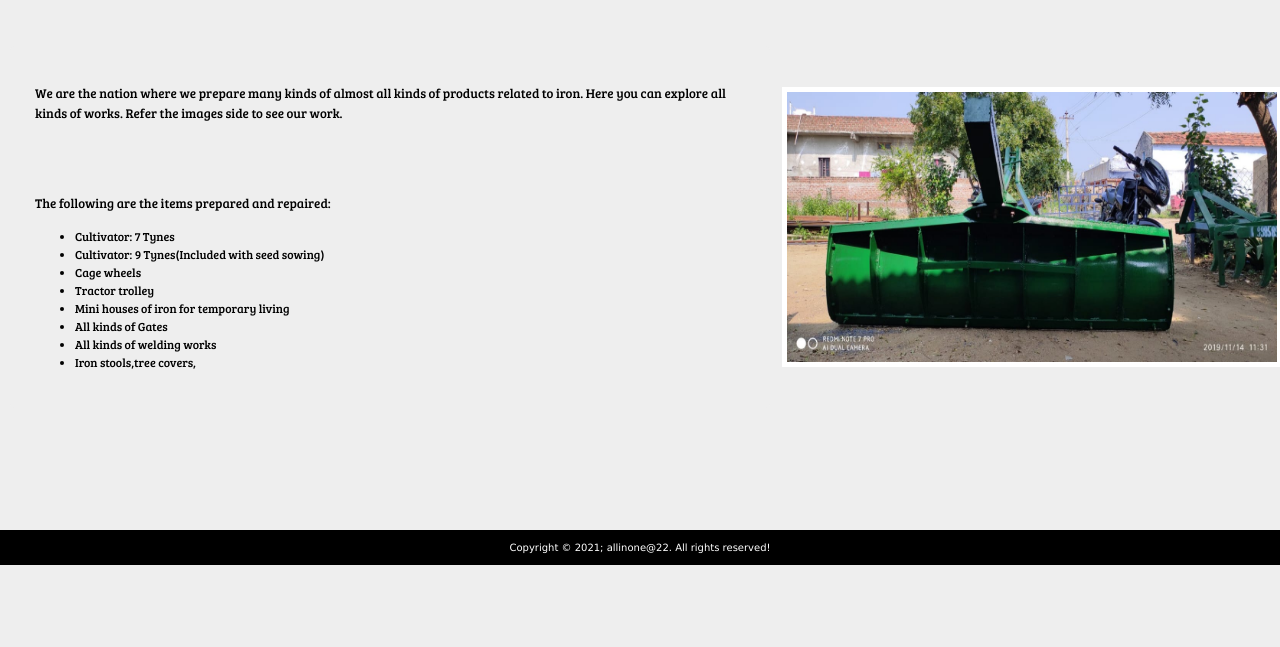
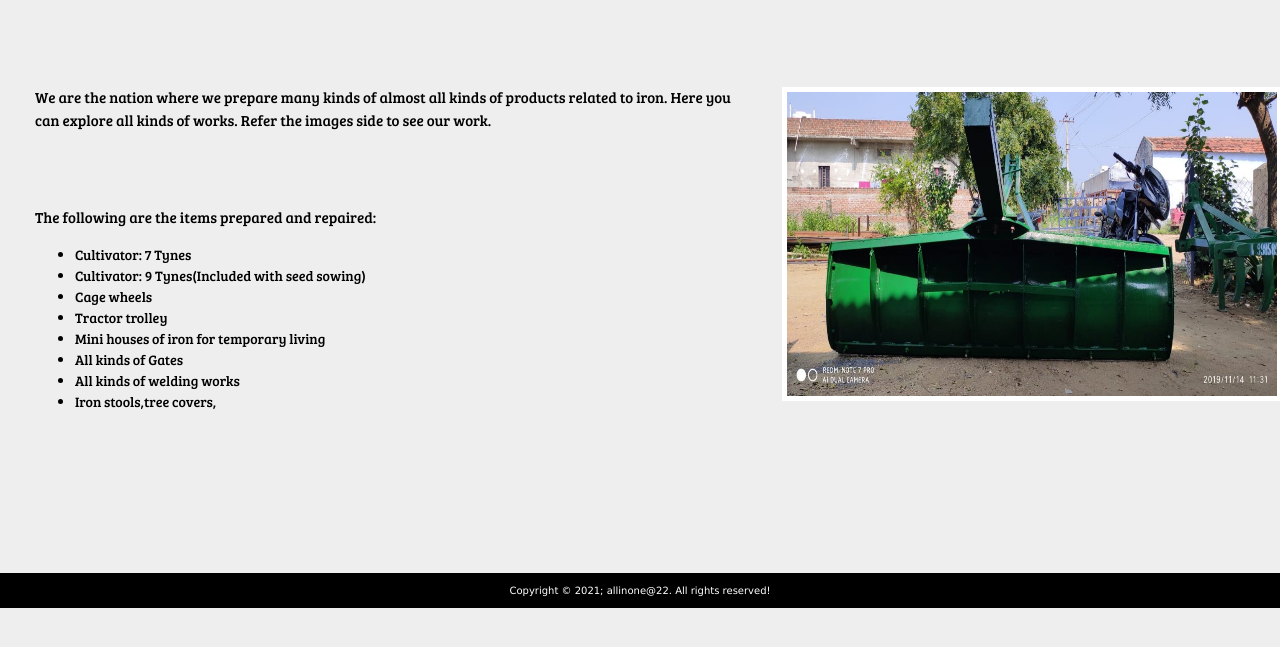
Before and after one commit to Akash-22022/Ashok-Engineering-Works, a plain HTML site: page index.html in a window 1280 px wide. Shown: the part 143-790 px from the top of the page. Drawn offline with Linux system fonts and the light colour scheme; a web font is replaced by a local one.

Commit message:
Update index.html

```diff
--- a/index.html
+++ b/index.html
@@ -28,12 +28,12 @@
     <div class="container">
 
         <div class="intro">
-            <p style="font-size: 13px;">We are the nation where we prepare many kinds of almost all kinds of products related to iron.
+            <p style="font-size: 15px;">We are the nation where we prepare many kinds of almost all kinds of products related to iron.
             Here you can explore all kinds of works. Refer the images side to see our work.</p>
             <br>
             <br>
-         <p style="font-size: 13px;"> The following are the items prepared and repaired:</p>
-         <ul style="font-size: 12px;">
+         <p style="font-size: 15px;"> The following are the items prepared and repaired:</p>
+         <ul style="font-size: 14px;">
         <li>Cultivator: 7 Tynes</li>
         <li>Cultivator: 9 Tynes(Included with seed sowing)</li>
         <li>Cage wheels</li>
```
